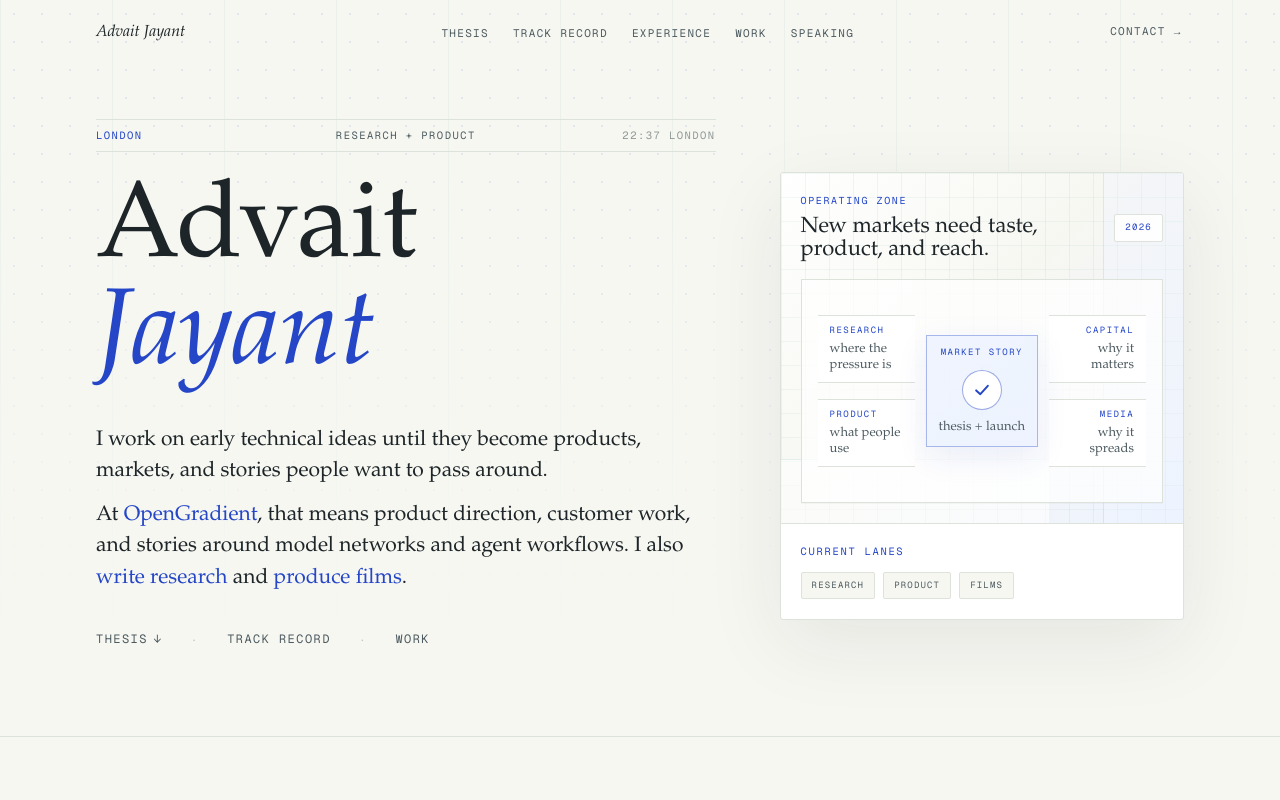
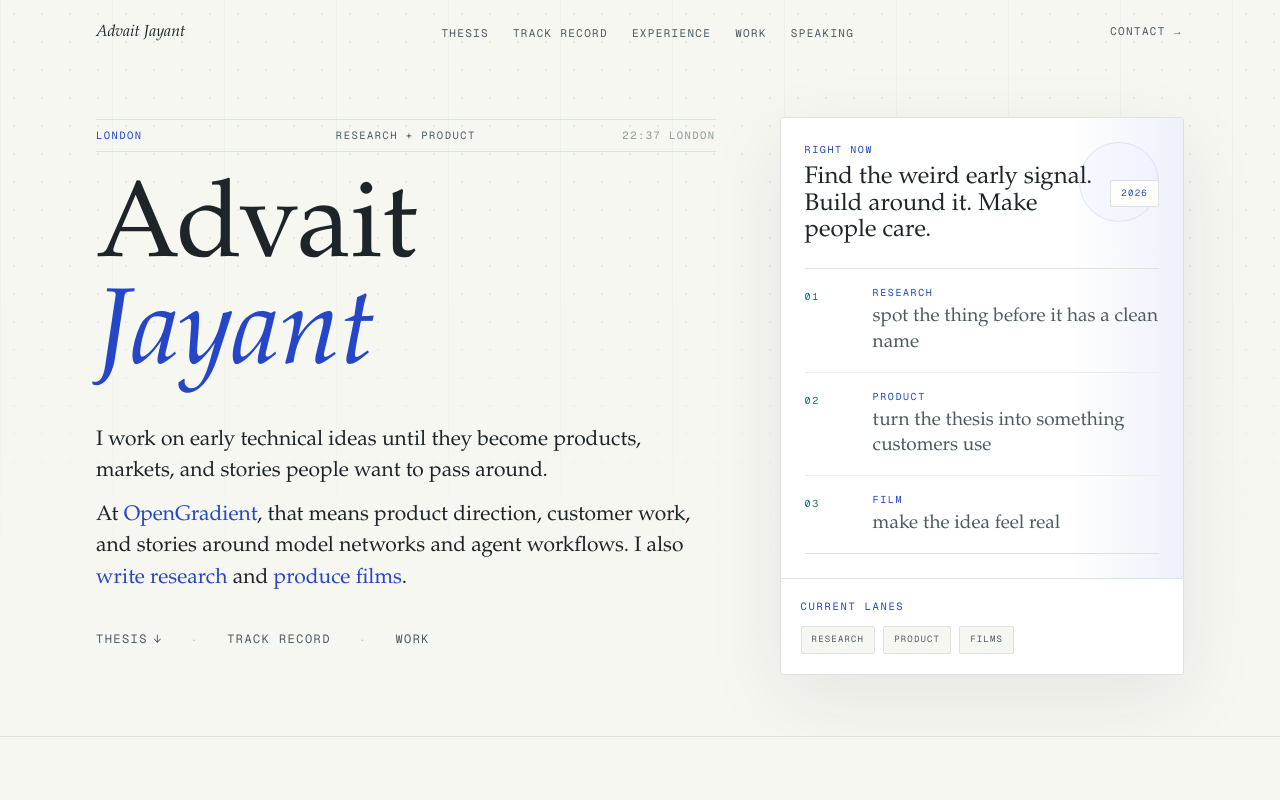
Before and after one commit to 0xadvait/personal_web, a Next.js app: page / in a window 1280 px wide. Shown: the top 800 px of the page. Built offline with nearby package versions, Linux system fonts and the light colour scheme.

Commit message:
Simplify hero focus card

```diff
--- a/src/components/Hero.js
+++ b/src/components/Hero.js
@@ -151,22 +151,24 @@ function LondonTime() {
 }
 
 function HeroSystemPanel() {
+  const lanes = [
+    ['01', 'Research', 'spot the thing before it has a clean name'],
+    ['02', 'Product', 'turn the thesis into something customers use'],
+    ['03', 'Film', 'make the idea feel real'],
+  ];
+
   return (
-    <div className="relative overflow-hidden border-b border-border bg-[linear-gradient(135deg,#ffffff_0%,#f7f7f2_46%,#edf3ff_100%)] p-4 sm:p-5">
-      <div
-        aria-hidden
-        className="absolute inset-0 opacity-70 [background-image:linear-gradient(to_right,rgba(36,70,199,0.08)_1px,transparent_1px),linear-gradient(to_bottom,rgba(15,118,110,0.07)_1px,transparent_1px)] [background-size:24px_24px]"
-      />
-      <div aria-hidden className="absolute right-0 top-0 h-full w-20 border-l border-accent/10 bg-accent-soft/35" />
-      <div aria-hidden className="absolute bottom-0 left-0 h-16 w-2/3 border-t border-accent-alt/10 bg-surface/55" />
+    <div className="relative overflow-hidden border-b border-border bg-surface p-5 sm:p-6">
+      <div aria-hidden className="absolute inset-y-0 right-0 w-28 bg-[linear-gradient(90deg,transparent_0%,rgba(36,70,199,0.08)_100%)]" />
+      <div aria-hidden className="absolute right-6 top-6 h-20 w-20 rounded-full border border-accent/10 bg-accent-soft/40" />
 
       <div className="relative z-10 flex items-center justify-between gap-4">
         <div>
           <div className="font-mono text-[10px] uppercase tracking-[0.16em] text-accent">
-            Operating zone
+            Right now
           </div>
-          <p className="mt-2 max-w-[18rem] font-serif text-[20px] leading-[1.08] text-fg sm:text-[22px]">
-            New markets need taste, product, and reach.
+          <p className="mt-2 max-w-[20rem] font-serif text-[21px] leading-[1.1] text-fg sm:text-[24px]">
+            Find the weird early signal. Build around it. Make people care.
           </p>
         </div>
         <span className="hidden rounded-[2px] border border-border bg-surface/90 px-2.5 py-1.5 font-mono text-[9px] uppercase tracking-[0.14em] text-accent sm:inline-flex">
@@ -174,98 +176,23 @@ function HeroSystemPanel() {
         </span>
       </div>
 
-      <div className="relative z-10 mt-4 overflow-hidden border border-border bg-surface/75 p-3 shadow-[0_1px_0_rgba(29,37,40,0.03)] sm:p-4">
-        <svg
-          aria-hidden
-          viewBox="0 0 380 220"
-          className="absolute inset-0 h-full w-full"
-          preserveAspectRatio="none"
-        >
-          <defs>
-            <linearGradient id="agent-line" x1="0" x2="1" y1="0" y2="1">
-              <stop offset="0%" stopColor="#2446c7" stopOpacity="0.78" />
-              <stop offset="100%" stopColor="#0f766e" stopOpacity="0.58" />
-            </linearGradient>
-          </defs>
-          <path
-            d="M 96 63 H 148"
-            fill="none"
-            stroke="url(#agent-line)"
-            strokeWidth="1.4"
-          />
-          <path
-            d="M 96 157 H 148"
-            fill="none"
-            stroke="url(#agent-line)"
-            strokeWidth="1.4"
-          />
-          <path
-            d="M 232 63 H 284"
-            fill="none"
-            stroke="url(#agent-line)"
-            strokeWidth="1.4"
-          />
-          <path
-            d="M 232 157 H 284"
-            fill="none"
-            stroke="url(#agent-line)"
-            strokeWidth="1.4"
-          />
-          <path d="M 190 86 V 134" fill="none" stroke="#c6d4f5" strokeWidth="1" />
-        </svg>
-
-        <div className="relative z-10 grid min-h-[178px] grid-cols-[0.84fr_1.02fr_0.84fr] items-center gap-1.5 sm:min-h-[190px] sm:gap-2">
-          <div className="grid gap-3 sm:gap-4">
-            <FlowNode k="Research" v="where the pressure is" />
-            <FlowNode k="Product" v="what people use" />
-          </div>
-
-          <div className="flex justify-center">
-            <div className="relative flex h-24 w-full max-w-24 flex-col items-center justify-center border border-accent/35 bg-accent-soft/85 text-center shadow-[0_10px_30px_rgba(36,70,199,0.08)] sm:h-28 sm:max-w-28">
-              <div className="font-mono text-[8px] uppercase tracking-[0.12em] text-accent sm:text-[9px] sm:tracking-[0.16em]">
-                Market story
+      <div className="relative z-10 mt-6 divide-y divide-border-soft border-y border-border">
+        {lanes.map(([step, title, copy]) => (
+          <div key={title} className="grid gap-3 py-4 sm:grid-cols-[3rem_1fr] sm:gap-5">
+            <div className="font-mono text-[10px] uppercase tracking-[0.16em] text-accent-alt sm:pt-1">
+              {step}
+            </div>
+            <div>
+              <div className="font-mono text-[10px] uppercase tracking-[0.16em] text-accent">
+                {title}
               </div>
-              <div className="mt-2.5 flex h-9 w-9 items-center justify-center rounded-full border border-accent/45 bg-surface sm:h-10 sm:w-10">
-                <svg aria-hidden viewBox="0 0 24 24" className="h-5 w-5">
-                  <path
-                    d="M 5 12.5 L 10 17 L 19 7"
-                    fill="none"
-                    stroke="#2446c7"
-                    strokeLinecap="round"
-                    strokeLinejoin="round"
-                    strokeWidth="2.4"
-                  />
-                </svg>
-              </div>
-              <div className="mt-2.5 font-serif text-[12px] leading-tight text-fg-muted sm:text-[13px]">
-                thesis + launch
-              </div>
+              <p className="mt-1 font-serif text-[17px] leading-[1.35] text-fg-muted sm:text-[19px]">
+                {copy}
+              </p>
             </div>
           </div>
-
-          <div className="grid gap-3 sm:gap-4">
-            <FlowNode k="Capital" v="why it matters" align="right" />
-            <FlowNode k="Media" v="why it spreads" align="right" />
-          </div>
-        </div>
+        ))}
       </div>
     </div>
   );
 }
-
-function FlowNode({ k, v, align = 'left' }) {
-  const textAlign = align === 'right' ? 'items-end text-right' : 'items-start text-left';
-
-  return (
-    <div
-      className={`flex min-h-[52px] min-w-0 flex-col justify-center border-y border-border bg-surface/95 px-2.5 py-2 sm:px-3 ${textAlign}`}
-    >
-      <div className="font-mono text-[8px] uppercase tracking-[0.12em] text-accent sm:text-[9px] sm:tracking-[0.16em]">
-        {k}
-      </div>
-      <div className="mt-1 font-serif text-[12px] leading-tight text-fg-muted sm:text-[13px]">
-        {v}
-      </div>
-    </div>
-  );
-}
```
